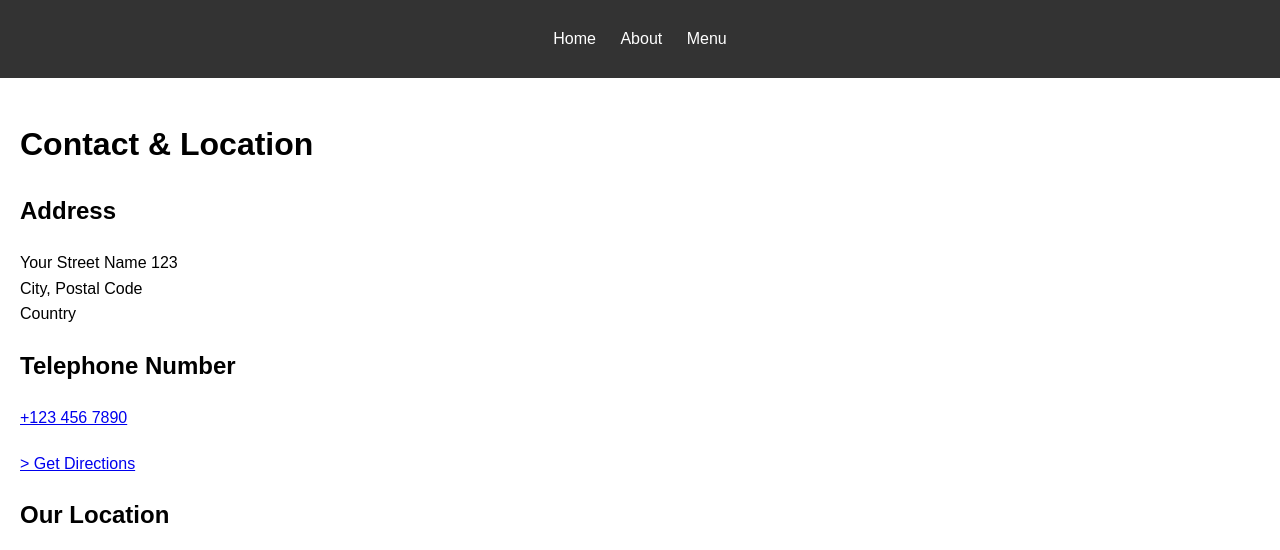
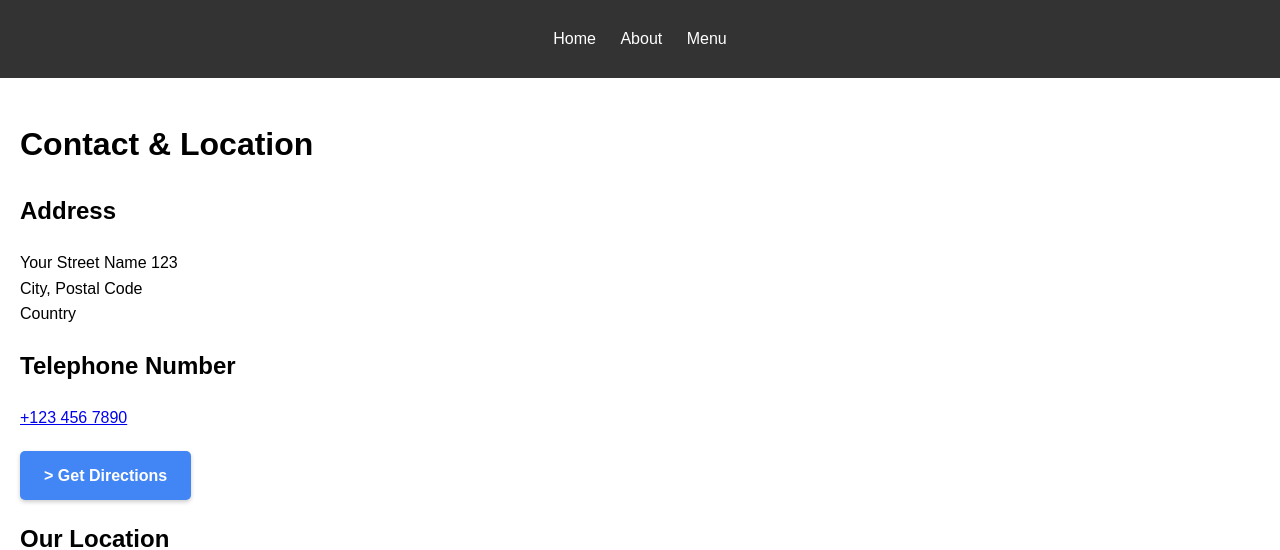
Before and after one commit to raskarestoran/sajt, a plain HTML site: page about.html in a window 1280 px wide. Shown: the top 550 px of the page. Drawn offline with Linux system fonts and the light colour scheme.

Commit message:
Update style.css

```diff
--- a/style.css
+++ b/style.css
@@ -53,3 +53,37 @@ footer {
   background: #333;
   color: #fff;
 }
+
+/* --- Style for the Get Directions Button --- */
+
+.directions-button {
+  /* Basic block-like appearance */
+  display: inline-block;
+  padding: 12px 24px; /* Controls size */
+  text-align: center;
+
+  /* Colors */
+  background-color: #4285F4; /* Button color (Google Blue) */
+  color: #ffffff; /* Text color (White) */
+
+  /* Text styling */
+  text-decoration: none; /* REMOVES the hyperlink underline */
+  font-weight: bold;
+
+  /* Shape and Effects */
+  border-radius: 5px; /* Rounded corners */
+  border: none; /* Removes default border */
+  cursor: pointer; /* Hand icon on hover */
+  box-shadow: 0 2px 4px rgba(0,0,0,0.2); /* Adds depth */
+  transition: background-color 0.3s ease; /* Smooth hover */
+}
+
+.directions-button:hover,
+.directions-button:focus {
+  /* Change appearance on hover/focus */
+  background-color: #3578E5; /* Darker blue */
+  color: #ffffff;
+  outline: none; /* Optional: remove focus ring */
+}
+
+/* --- End of button styles --- */
```
